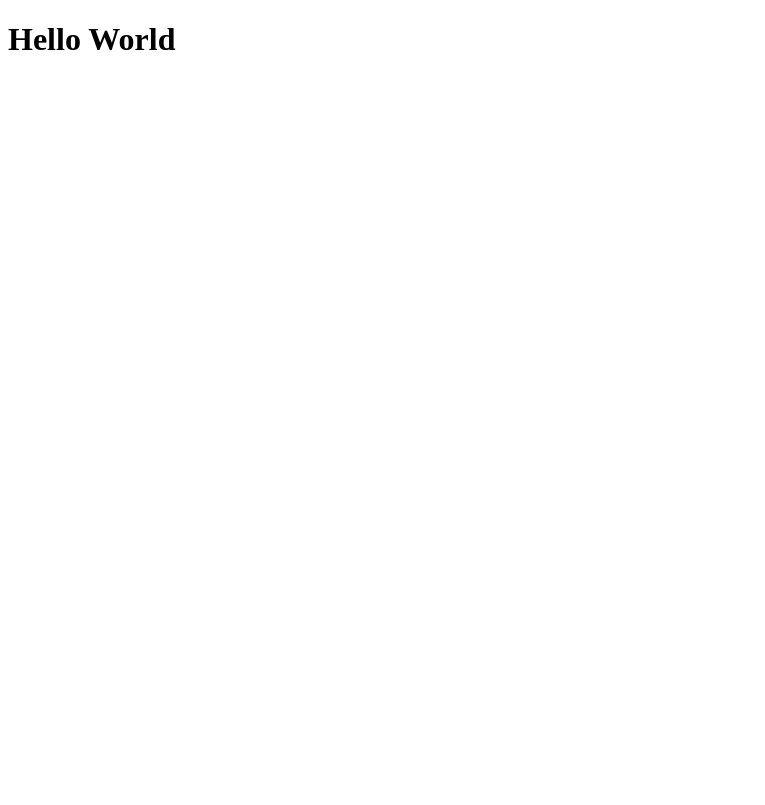
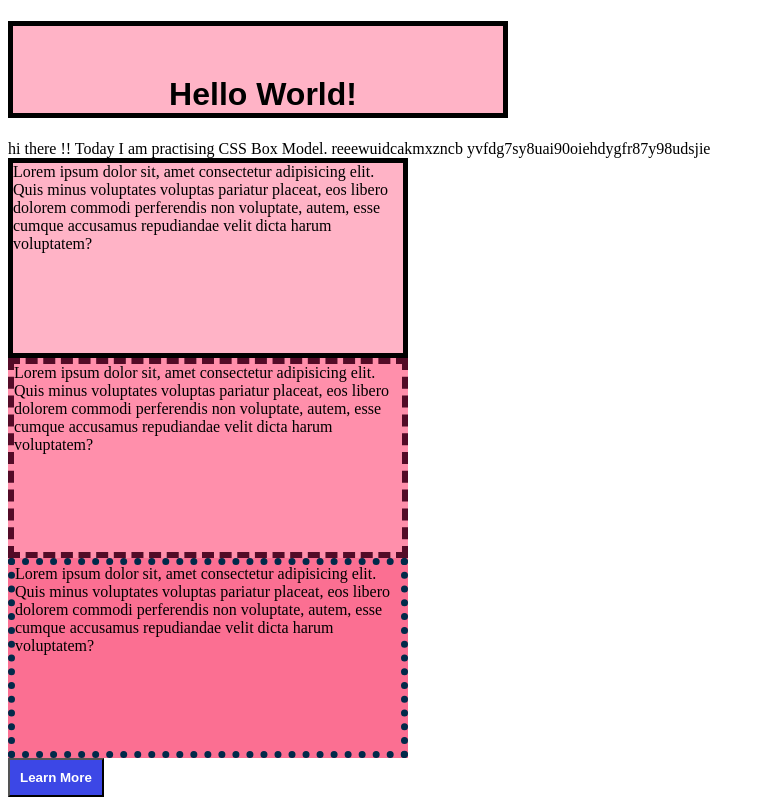
Before and after one commit to SubhashreePal/csspractice.subh, a plain HTML site: page index.html/index.html in a window 1280 px wide. Shown: the whole page, without its empty margins (0-765 px from the left). Drawn offline with Linux system fonts and the light colour scheme.

Commit message:
finished Learning about CSS Box Model

```diff
--- a/index.html/index.html
+++ b/index.html/index.html
@@ -5,11 +5,19 @@
     <meta charset="UTF-8">
     <meta name="viewport" content="width=device-width, initial-scale=1.0">
     <title>Document</title>
+    <link rel="stylesheet" href="style.css">
+
 </head>
 <h1>
-Hello World
+ Hello World!
 </h1>
 <body>
-
+    hi there !!
+    Today I am practising CSS Box Model.
+    reeewuidcakmxzncb yvfdg7sy8uai90oiehdygfr87y98udsjie
+    <div id="one">Lorem ipsum dolor sit, amet consectetur adipisicing elit. Quis minus voluptates voluptas pariatur placeat, eos libero dolorem commodi perferendis non voluptate, autem, esse cumque accusamus repudiandae velit dicta harum voluptatem?</div>
+    <div id="two">Lorem ipsum dolor sit, amet consectetur adipisicing elit. Quis minus voluptates voluptas pariatur placeat, eos libero dolorem commodi perferendis non voluptate, autem, esse cumque accusamus repudiandae velit dicta harum voluptatem?</div>
+    <div id="three">Lorem ipsum dolor sit, amet consectetur adipisicing elit. Quis minus voluptates voluptas pariatur placeat, eos libero dolorem commodi perferendis non voluptate, autem, esse cumque accusamus repudiandae velit dicta harum voluptatem?</div>
 </body>
+<button>Learn More</button>
 </html>
--- /dev/null
+++ b/index.html/style.css
@@ -0,0 +1,48 @@
+/* first commit */
+h1 {
+    color: #000000;
+    background-color: #ffb3c6;
+    font-family: Arial;
+    width: 500px;
+    border-width: 5px;
+    border-style: solid;
+    border-color: black;
+    boX-sizing: border-box;
+    padding-left: 10px;
+    text-align: center;
+    padding-top: 50px;
+}
+
+p{
+    background-color: #f286d9;
+}
+div {
+    width: 400px;
+    height: 200px;
+
+}
+#one {
+    background-color: #ffb3c6;
+    border-width: 5px;
+    border-style: solid;
+    border-color: black;
+    boX-sizing: border-box;
+}
+#two {
+    background-color: #ff8fab;
+    border-style: dashed;
+    border-width: 6px;
+    border-color: #530b27;
+    box-sizing: border-box;
+}
+#three {
+    background-color: #fb6f92;
+    border:7px dotted #012a4a;
+    box-sizing: border-box;
+}
+button{
+    color: white;
+    background-color: #3c47e6;
+    padding: 10px;
+    font-weight: bold;
+}
--- a/style,css/style.css
+++ b/style,css/style.css
@@ -1,5 +1,8 @@
 /* first commit */
 h1 {
-    background-color: #f0f0f0;
-    font-family: Arial, sans-serif;
+    color: #cc5555;
+    font-family: Arial;
 }
+body {
+    background-color: #000000;
+}
```
